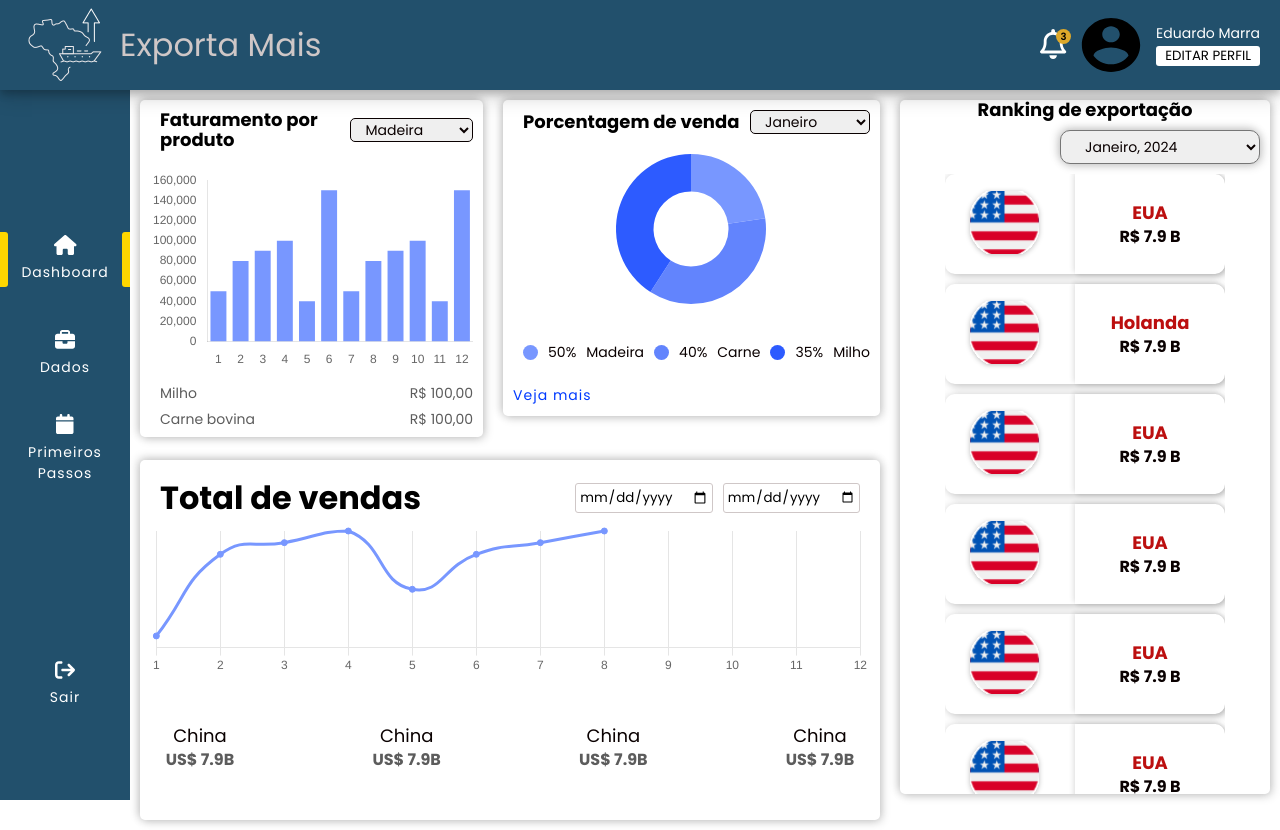
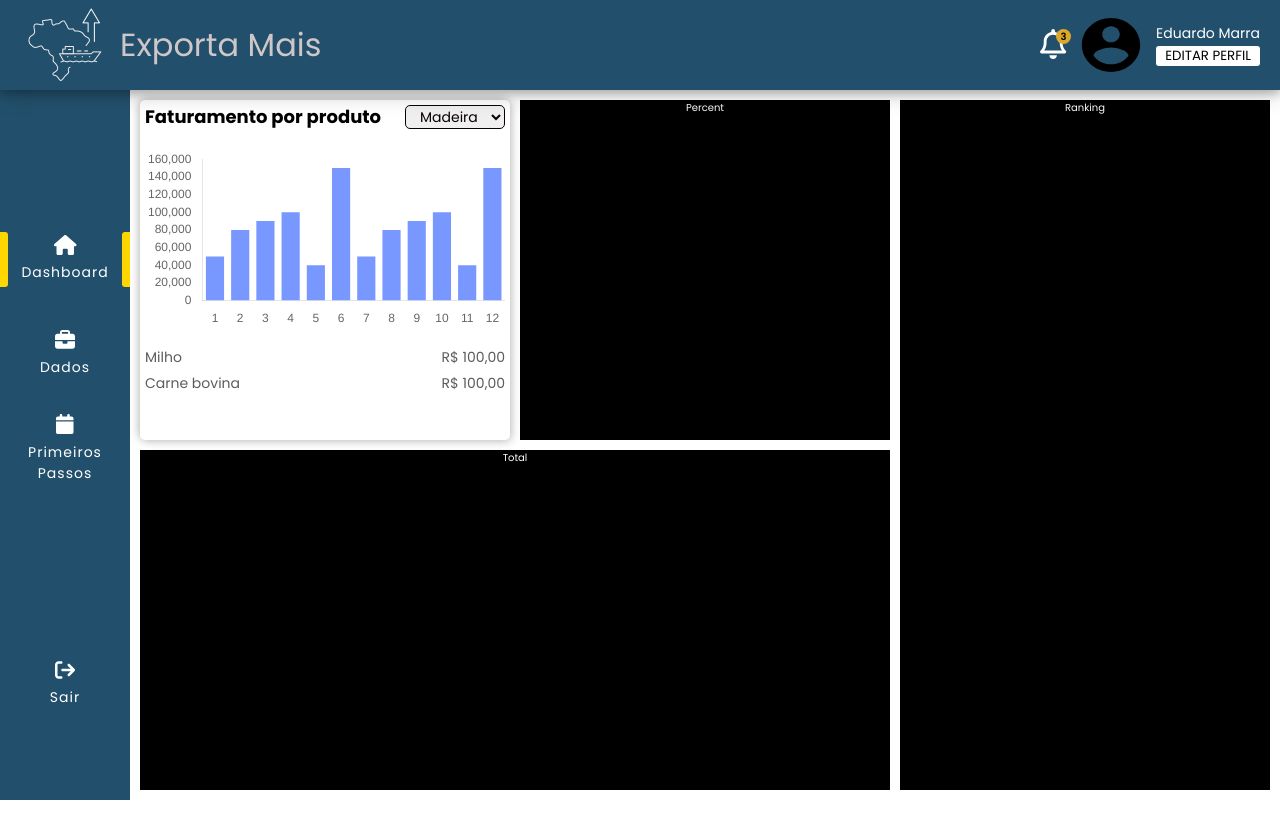
Before and after one commit to Eduardomarra/exportaMaisBr, an Angular app: page / in a window 1280 px wide. After the commit the page ends 800 px from the top, so only its background shows below. Built offline with nearby package versions, Linux system fonts and the light colour scheme.

Commit message:
refactored dashboard grid and grid per-product

```diff
--- a/src/app/features/dashboard/components/per-product/per-product.component.html
+++ b/src/app/features/dashboard/components/per-product/per-product.component.html
@@ -10,7 +10,8 @@
   </div>
   <div class="chart-pie">
     <div class="grafic-product">
-      <canvas id="piechart" width="440" height="200"></canvas>
+      <canvas id="piechart"></canvas>
+    </div>
   </div>
   <div class="products">
     <div class="card-product">
@@ -23,4 +24,3 @@
     </div>
   </div>
 </div>
-</div>
--- a/src/app/features/dashboard/components/per-product/per-product.component.scss
+++ b/src/app/features/dashboard/components/per-product/per-product.component.scss
@@ -1,22 +1,21 @@
 .container {
-  padding: 1rem;
+  width: 100%;
+  height: 100%;
+  padding: 0.5rem;
 
   .title {
     display: flex;
     align-items: center;
     justify-content: space-between;
-    gap: 0.5rem;
-    width: 100%;
-    margin-bottom: 2rem;
+    gap: 1rem;
 
     h2 {
       font-size: var(--fontSize-large);
       line-height: var(--line-large);
-      padding-left: 1rem;
     }
 
     select {
-      width: 15rem;
+      max-width: 15rem;
       padding: 0rem 1rem;
       border: 1px solid var(--black);
       border-radius: 5px;
@@ -28,14 +27,17 @@
   }
 
   .chart-pie {
-    display: flex;
-    flex-direction: column;
-
-    gap: 1rem;
     width: 100%;
+    margin: 2rem 0rem;
 
     .grafic-product {
       height: 100%;
+
+      canvas {
+        height: 25vh;
+        width: 20vw;
+      }
+    }
   }
 
   .products {
@@ -43,16 +45,13 @@
     align-items: center;
     flex-direction: column;
     gap: 1rem;
-      width: 100%;
-      padding-left: 1rem;
-      margin-top: 0.5rem;
 
     .card-product {
+      width: 100%;
       display: flex;
       align-items: center;
       justify-content: space-between;
       gap: 1rem;
-        width: 100%;
 
       span {
         font-size: var(--fontSize-small);
@@ -62,4 +61,3 @@
     }
   }
 }
-}
--- a/src/app/features/dashboard/components/per-product/per-product.component.ts
+++ b/src/app/features/dashboard/components/per-product/per-product.component.ts
@@ -52,7 +52,7 @@ export class PerProductComponent implements OnInit {
           },
         },
         responsive: true,
-        maintainAspectRatio: false,
+        maintainAspectRatio: true,
       },
     });
   }
--- a/src/app/features/dashboard/dashboard.component.html
+++ b/src/app/features/dashboard/dashboard.component.html
@@ -2,10 +2,20 @@
 <app-sidebar></app-sidebar>
 
 <main>
-  <div class="wrapper">
+  <app-per-product></app-per-product>
+  <div class="percent">Percent</div>
+  <div class="total">Total</div>
+  <div class="ranking">Ranking</div>
+</main>
+
+<!--
+
+<div class="wrapper">
     <app-per-product></app-per-product>
     <app-percent-sale></app-percent-sale>
     <app-total-sale></app-total-sale>
     <app-ranking></app-ranking>
   </div>
-</main>
+
+
+-->
--- a/src/app/features/dashboard/dashboard.component.scss
+++ b/src/app/features/dashboard/dashboard.component.scss
@@ -12,17 +12,52 @@ app-header {
   grid-column: 1/3;
   grid-row: 1/2;
 }
+
+main {
+  display: grid;
+  grid-template-columns: 1fr 1fr 1fr;
+  grid-template-rows: 1fr 1fr;
+  gap: 1rem;
+  padding: 1rem;
+  height: 100%;
+  width: 100%;
+
+  div {
+    background-color: black;
+    width: 100%;
+    height: 100%;
+    color: white;
+    text-align: center;
+  }
+
+  app-per-product {
+    grid-column: 1/2;
+    grid-row: 1/2;
+  }
+  .percent {
+    grid-column: 2/3;
+    grid-row: 1/2;
+  }
+  .total {
+    grid-column: 1/3;
+    grid-row: 2/3;
+  }
+  .ranking {
+    grid-column: 3/4;
+    grid-row: 1/3;
+  }
+}
+
+/*
 main {
   grid-column: 2/3;
   grid-row: 2/4;
-  padding: 1rem;
-  overflow-y: auto;
 
   .wrapper {
     display: grid;
     grid-template-columns: 1fr 1fr 1fr 350px;
     grid-template-rows: 350px 1fr;
-    gap: 1rem 2rem;
+    gap: 1rem;
 
     app-per-product {
       grid-column: 1/3;
@@ -46,43 +81,4 @@ main {
     }
   }
 }
-
-/*.container {
-  height: 100vh;
-  width: 100%;
-
-  .wrapper {
-    display: grid;
-    grid-template-columns: 125px 80%;
-    gap: 2rem;
-    width: 100%;
-
-    .dashboard {
-      display: grid;
-      grid-template-columns: 1fr auto;
-      grid-template-rows: 100%;
-      gap: 2rem;
-      padding: 1rem 1rem;
-
-      .dashboard-chart {
-        display: grid;
-        grid-template-rows: 60% 40%;
-        gap: 1rem;
-        width: 100%;
-        height: 100%;
-
-        .chart-products {
-          display: grid;
-          grid-template-columns: 2fr 1fr;
-          gap: 1rem;
-        }
-      }
-
-      .ranking {
-        width: 100%;
-        height: calc(100vh - 250px);
-        overflow: hidden;
-      }
-    }
-  }
-}*/
+  */
```
Lines whose indentation alone changed are shown as unchanged.
